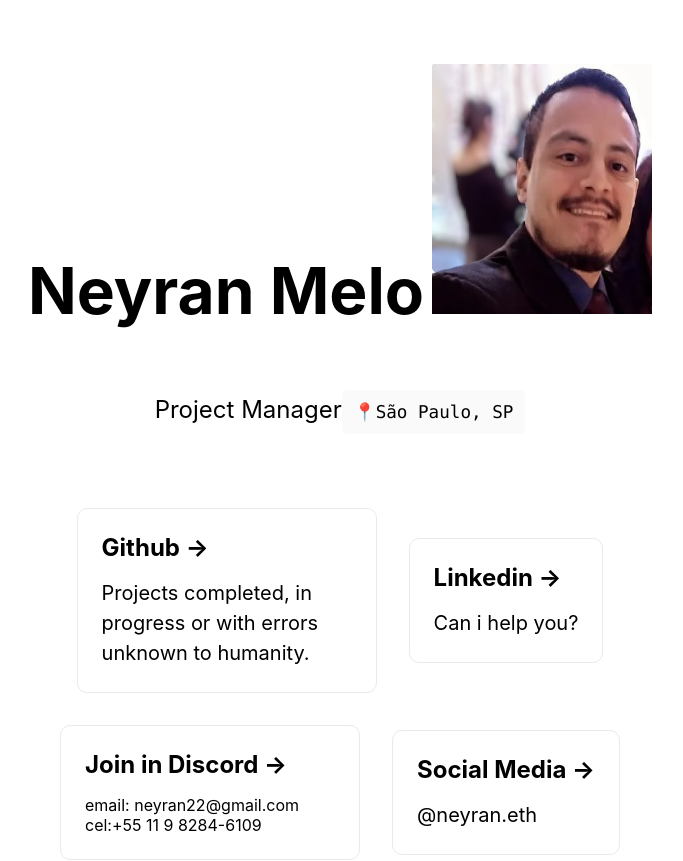
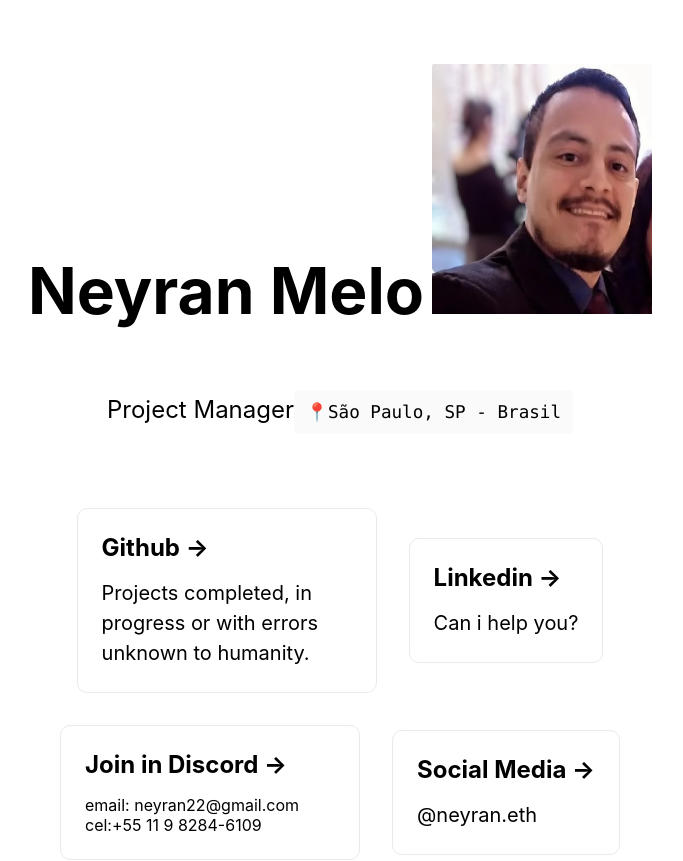
Before and after one commit to neyranms/phylcus, a Next.js app: page / in a window 1280 px wide. Shown: the top 861 px of the page, without its empty margins (300-983 px from the left). Built offline with nearby package versions, Linux system fonts and the light colour scheme.

Commit message:
Update index.js

```diff
--- a/pages/index.js
+++ b/pages/index.js
@@ -25,7 +25,7 @@ export default function Home() {
         </h1>
 
         <p className={styles.description}>Project Manager{''}
-          <code className={styles.code}>📍São Paulo, SP</code>
+          <code className={styles.code}>📍São Paulo, SP - Brasil</code>
         </p>
 
         <div className={styles.grid}>
```
